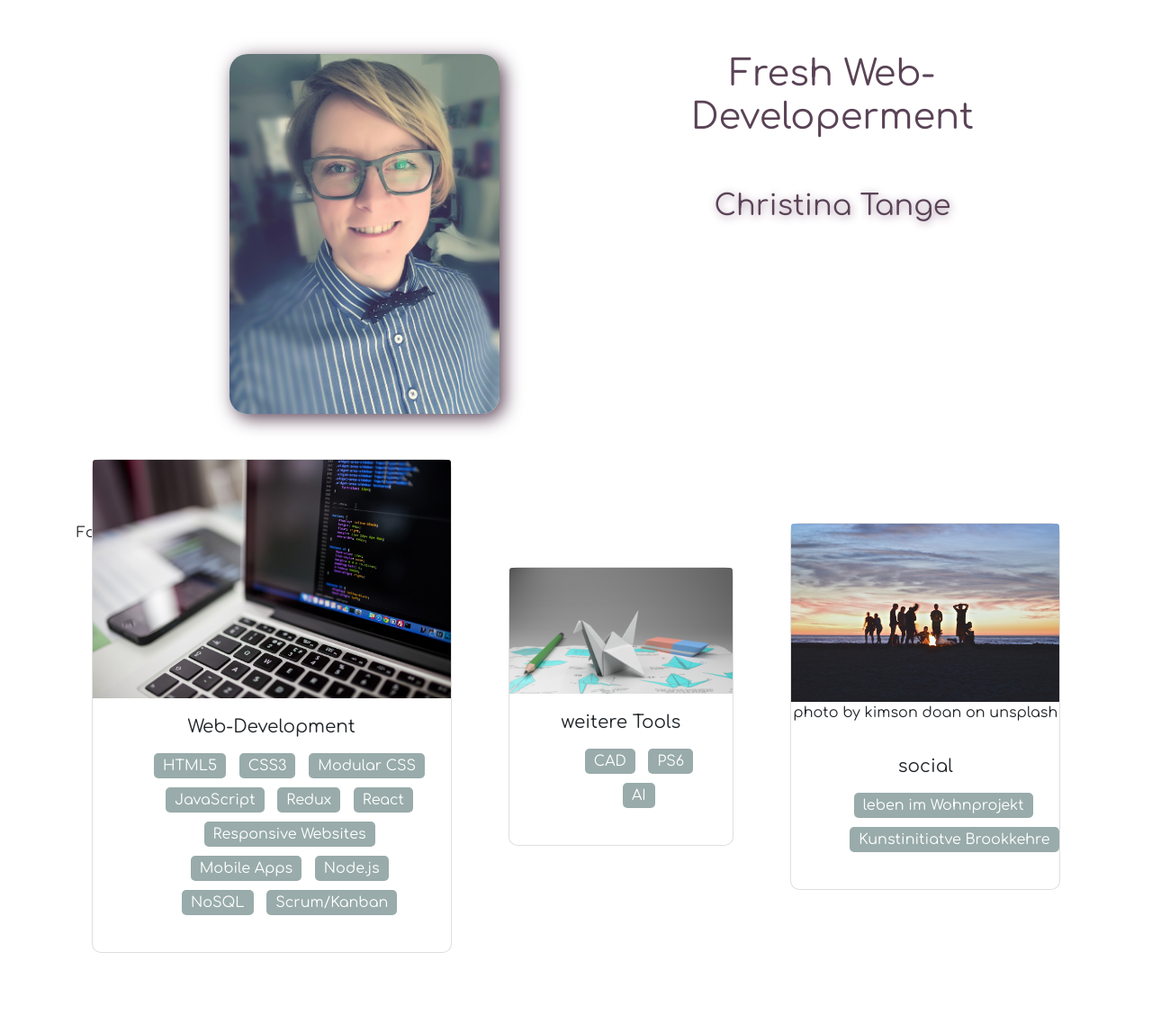
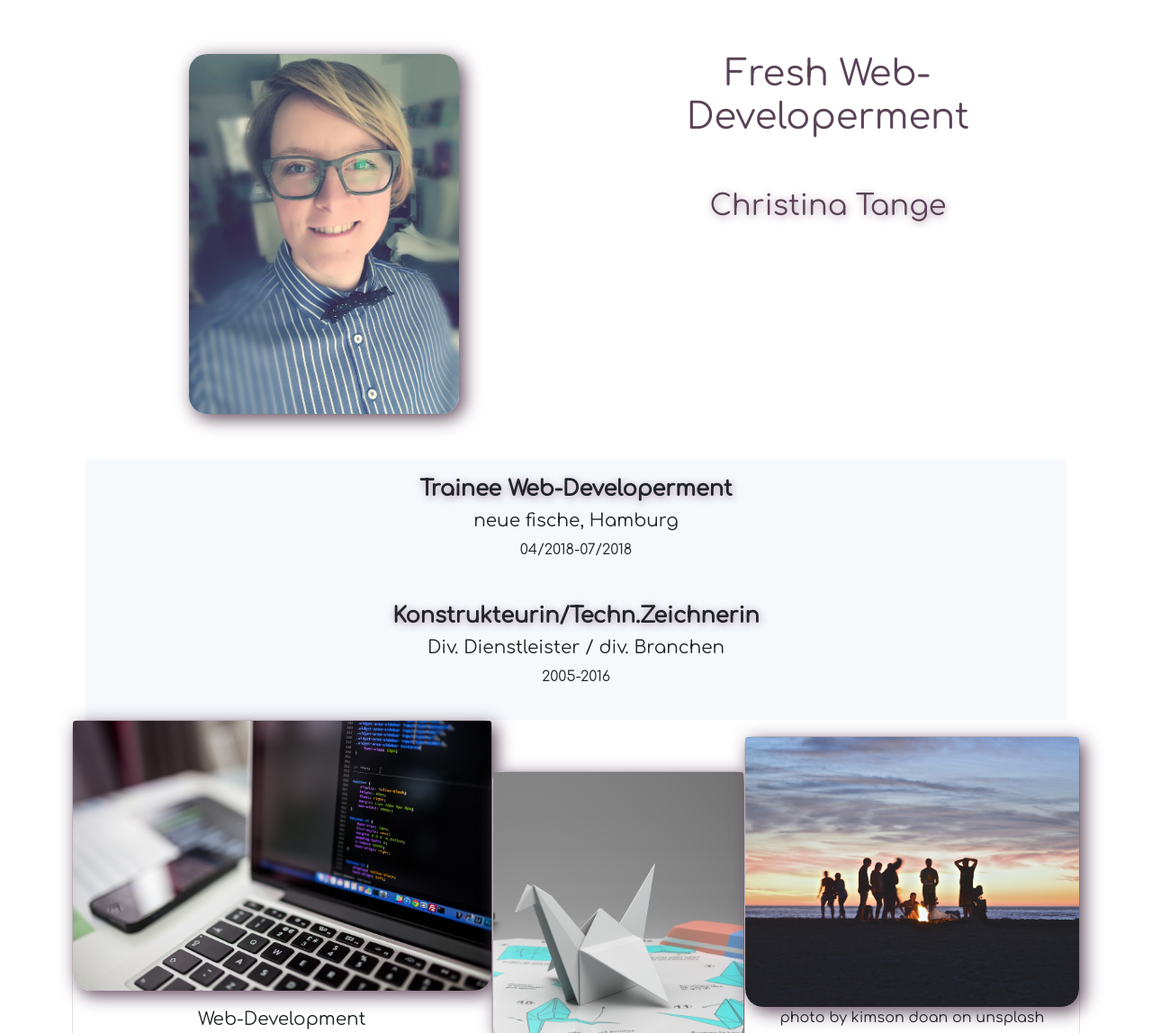
Before and after one commit to Mizzmyte/first-website, a plain HTML site: page index.html in a window 1280 px wide. Shown: the part 300-1448 px from the top of the page at 90% size. Before the commit the page ends 1359 px from the top, so only its background shows below. Drawn offline with Linux system fonts and the light colour scheme.

Commit message:
Add Vita

```diff
--- a/css/styles.css
+++ b/css/styles.css
@@ -1,11 +1,7 @@
 body{
     font-family: 'Comfortaa', cursive;
 }
-.body{
-    background: linear-gradient(#CDBED1, #F7F0F1);
-    width: 600px;
-    margin: 0 10px;
-}
+
 .main__header__pic{
 height: 300px;
   background-image: url("../img/schreibtisch_2.jpg");
@@ -32,7 +28,6 @@ height: 300px;
 }
 
 main{
-
     margin: 10px;
     height: 70vh;
 }
@@ -46,14 +41,13 @@ header img{
     flex-direction: column;
     align-items: center;
     justify-content: center;
-    position: relative;
-    left: 50px;
-    padding: 50px 10px;
+    margin: 50px 0 50px 0;
+
 }
 section img{
   width: 300px;
   height: 300px;
-  object-fit: scale-down;
+  object-fit: cover;
   border-radius: 20px;
   box-shadow: 5px 5px 20px #5A4356;
 }
@@ -79,6 +73,7 @@ aside h2{
 display: block;
 color: white;
 list-style: none;
+padding: 0px;
 }
 
 .skill_btn li{
@@ -110,3 +105,13 @@ list-style: none;
     height: max-content;
     text-align: center;
 }
+
+.vita{
+    text-align: center;
+    background-color: rgba(220, 236, 244, 0.3);
+    padding: 20px 0 20px 0;
+}
+
+.vita h4{
+    text-shadow: 1px 2px 10px #A78DA2;
+}
--- a/index.html
+++ b/index.html
@@ -9,7 +9,6 @@
     <link rel="stylesheet" href="css/styles.css">
     <link href="https://fonts.googleapis.com/css?family=Comfortaa" rel="stylesheet">
 </head>
-<body class="container mastercrash">
 
 <body class="container">
 
@@ -24,12 +23,13 @@
     </div>
   </header>
 
-        <main class="row">
-            <section class="col-6 main__section">
+  <main>
+    <section class="row">
+      <div class="col-6 main__section">
         <div>
           <img class="img-fluid" align="center" src="img/me.jpg" alt="Me">
         </div>
-            </section>
+      </div>
 
       <aside class="col-6 pt-5">
         <div class="col">
@@ -39,8 +39,23 @@
           <h2>Christina Tange</h2>
         </div>
       </aside>
+    </section>
 
-            <div class="card card__web" style="width: 400px;">
+    <section id="vita" class="vita">
+      <div class="">
+          <h4><strong>Trainee Web-Developerment</strong></h4>
+          <h5>neue fische, Hamburg</h5>
+          <p>04/2018-07/2018</p>
+      </div>
+      <div class="mt-5">
+        <h4><strong>Konstrukteurin/Techn.Zeichnerin</strong></h4>
+        <h5>Div. Dienstleister / div. Branchen</h5>
+        <p>2005-2016</p>
+      </div>
+    </section>
+
+    <section id="skills" class="row">
+      <div class="card card__web col-5 p-0" style="width: 400px;">
         <img class="card-img-top" src="img/develop.jpg" alt="Card image cap">
           <div class="card-body">
             <h5 class="card-title">Web-Development</h5>
@@ -60,10 +75,10 @@
           </div>
       </div>
 
-            <div class="card card__other" style="width: 250px;">
+      <div class="card card__other col-3 p-0" style="width: 250px;">
         <img class="card-img-top" src="img/origami.jpg" alt="Card image cap" >
           <div class="card-body">
-                <h5 class="card-title">weitere Tools</h5>
+            <h5 class="card-title">div. Tools</h5>
             <ul class="skill_btn">
               <li>CAD</li>
               <li>PS6</li>
@@ -72,20 +87,19 @@
           </div>
       </div>
 
-            <div class="card card__social" style="width: 300px;">
+      <div class="card card__social col-4 p-0" style="width: 300px;">
         <img class="card-img-top" src="img/feuer.jpg" alt="Card image cap" >
         <p class="text-lowercase">Photo by Kimson Doan on Unsplash</p>
           <div class="card-body">
-                <h5 class="card-title">social</h5>
+            <h5 class="card-title">Social</h5>
             <ul class="skill_btn">
               <li>leben im Wohnprojekt</li>
               <li>Kunstinitiatve Brookkehre</li>
             </ul>
           </div>
       </div>
+  </section>
 
   </main>
-
-<footer>Footer</footer>
 </body>
 </html>
```
Lines whose indentation alone changed are shown as unchanged.
